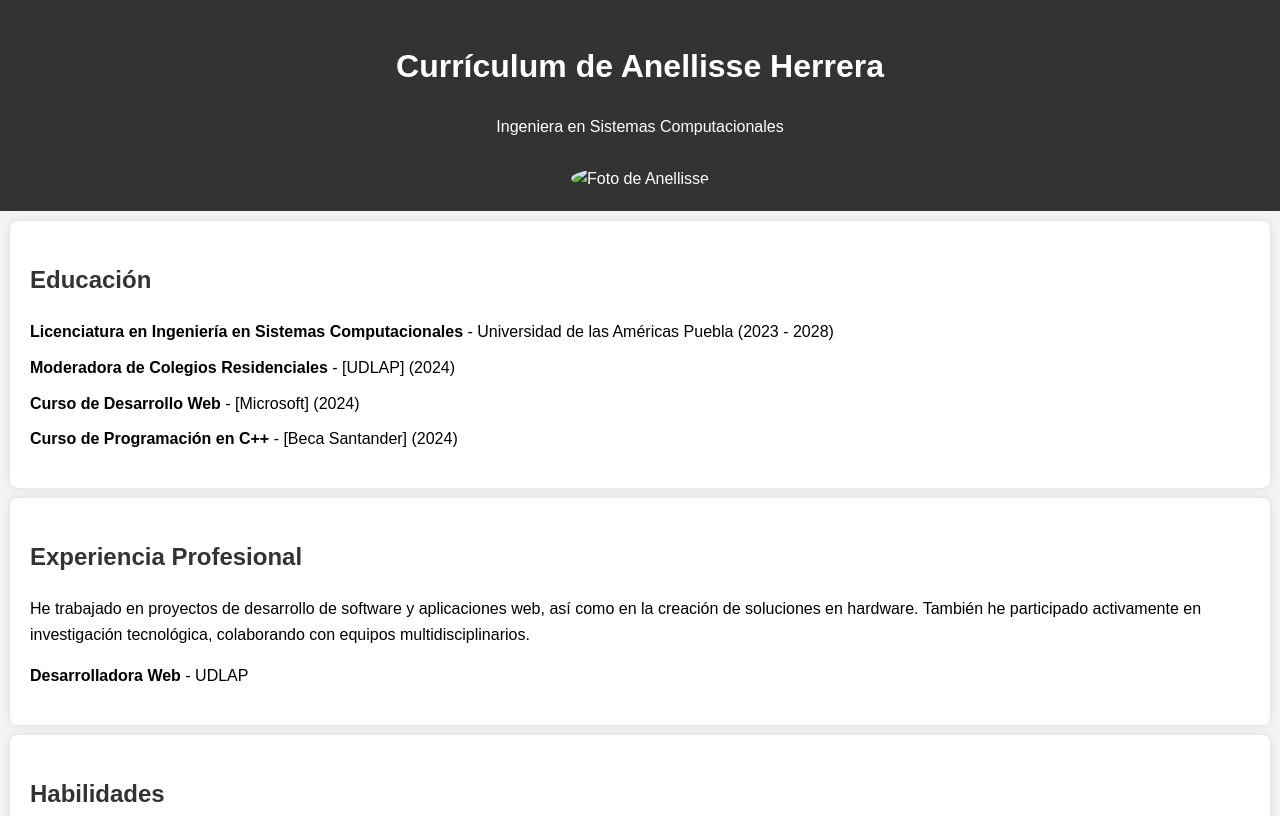
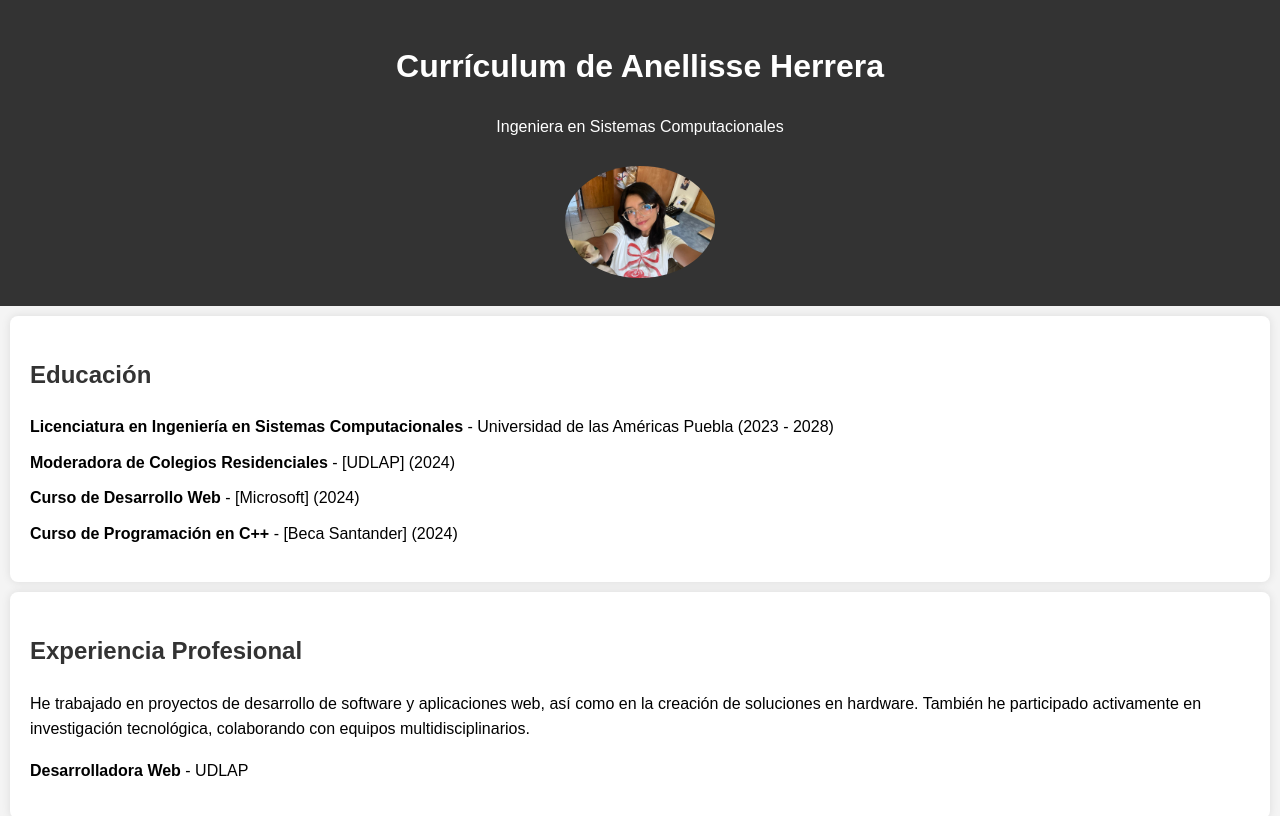
Before and after one commit to Annnhema/Proyecto_1, a plain HTML site: page index.html in a window 1280 px wide. Shown: the top 816 px of the page. Drawn offline with Linux system fonts and the light colour scheme.

Commit message:
Update index.html

```diff
--- a/index.html
+++ b/index.html
@@ -68,7 +68,7 @@
     <header>
         <h1>Currículum de Anellisse Herrera</h1>
         <p>Ingeniera en Sistemas Computacionales</p>
-        <img src="foto_perfil.jpg" alt="Foto de Anellisse" />
+        <img src="https://raw.githubusercontent.com/Annnhema/Proyecto_1/refs/heads/master/foto_perfil.jpeg" alt="Foto de Anellisse" />
     </header>
 
     <section>
```
